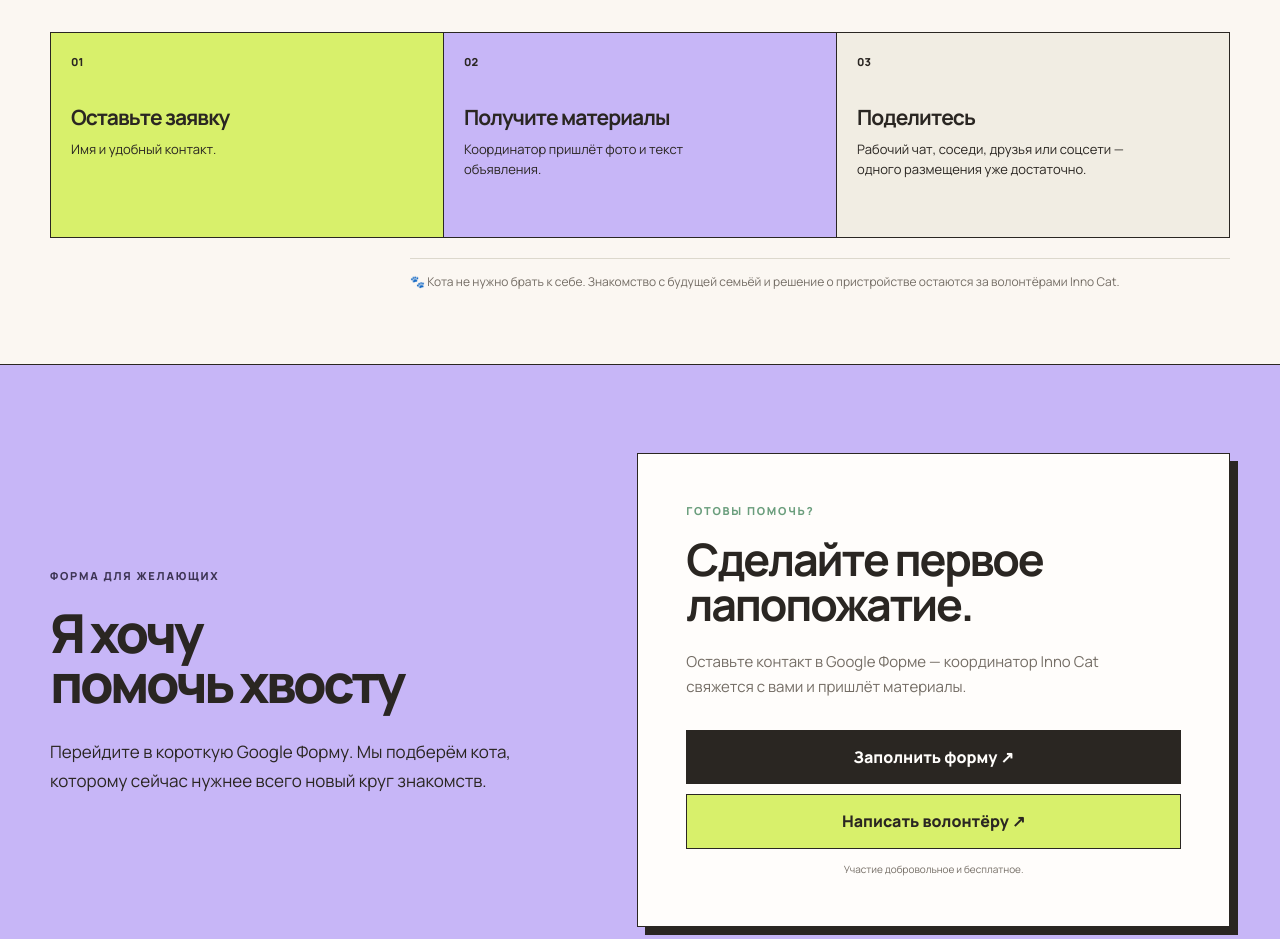
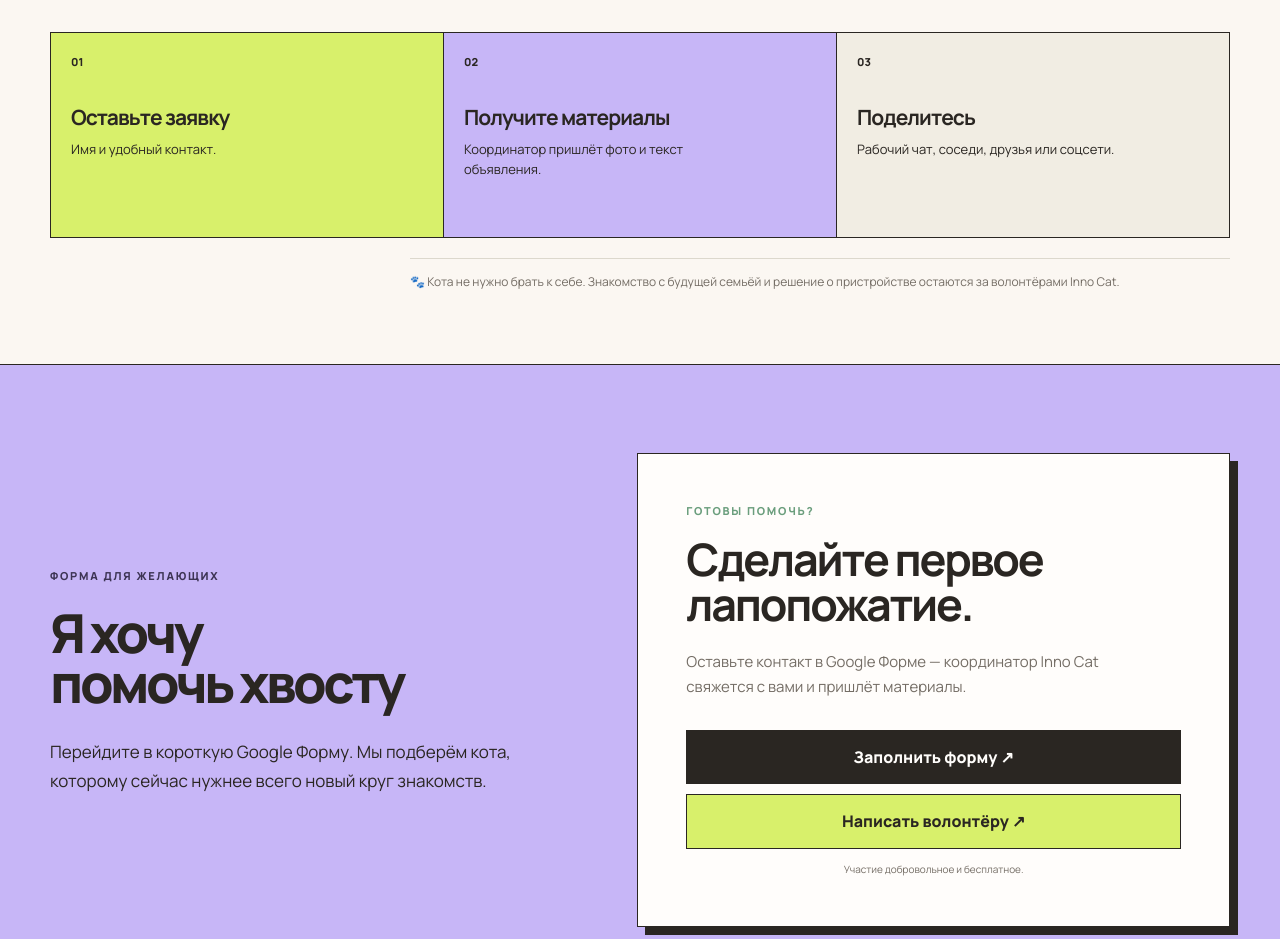
Before and after one commit to VespaAsya/inno-cat-portal, a plain HTML site: page index.html in a window 1280 px wide. Shown: the part 920-1859 px from the top of the page. Drawn offline with Linux system fonts and the light colour scheme.

Commit message:
Simplify sharing step copy

```diff
--- a/index.html
+++ b/index.html
@@ -59,7 +59,7 @@
           <article>
             <span>03</span>
             <h3>Поделитесь</h3>
-            <p>Рабочий чат, соседи, друзья или соцсети — одного размещения уже достаточно.</p>
+            <p>Рабочий чат, соседи, друзья или соцсети.</p>
           </article>
         </div>
         <p class="calm-note">🐾 Кота не нужно брать к себе. Знакомство с будущей семьёй и решение о пристройстве остаются за волонтёрами Inno Cat.</p>
```
